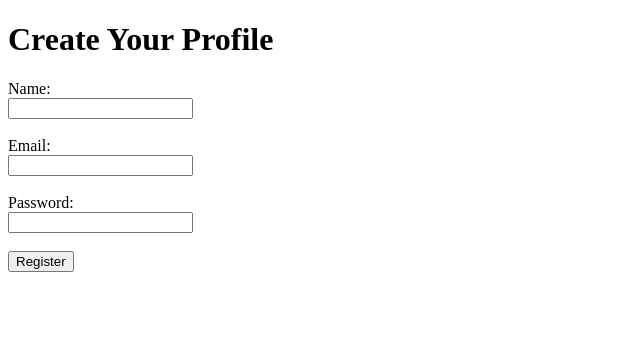
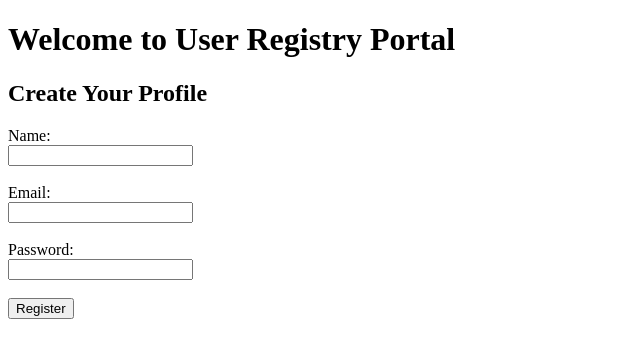
Before and after one commit to akhilsathyan07/nodejs-mongo-app1, a website: page views/index.html in a window 1280 px wide. Shown: the whole page, without its empty margins (0-640 px from the left). Drawn offline with Linux system fonts and the light colour scheme.

Commit message:
Update index.html

```diff
--- a/views/index.html
+++ b/views/index.html
@@ -6,7 +6,8 @@
   <title>Create Your Profile</title>
 </head>
 <body>
-  <h1>Create Your Profile</h1>
+  <h1>Welcome to User Registry Portal </h1>
+  <h2>Create Your Profile</h2>
   <form action="/register" method="POST">
     <label for="name">Name:</label><br>
     <input type="text" id="name" name="name" required><br><br>
```
